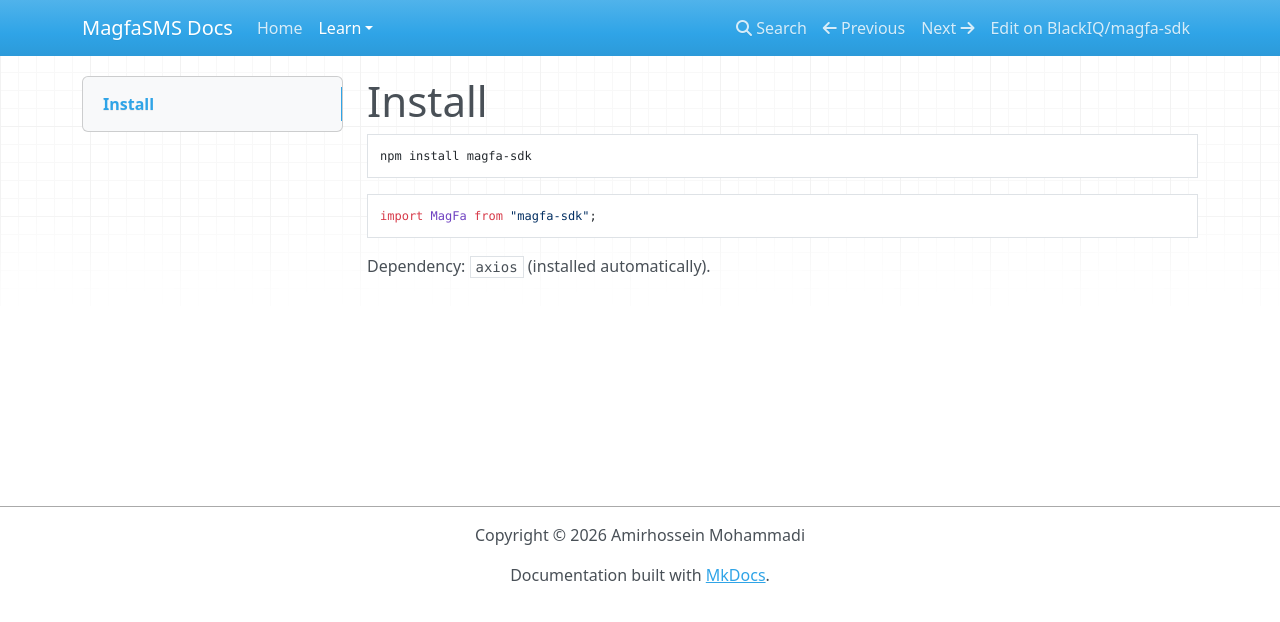
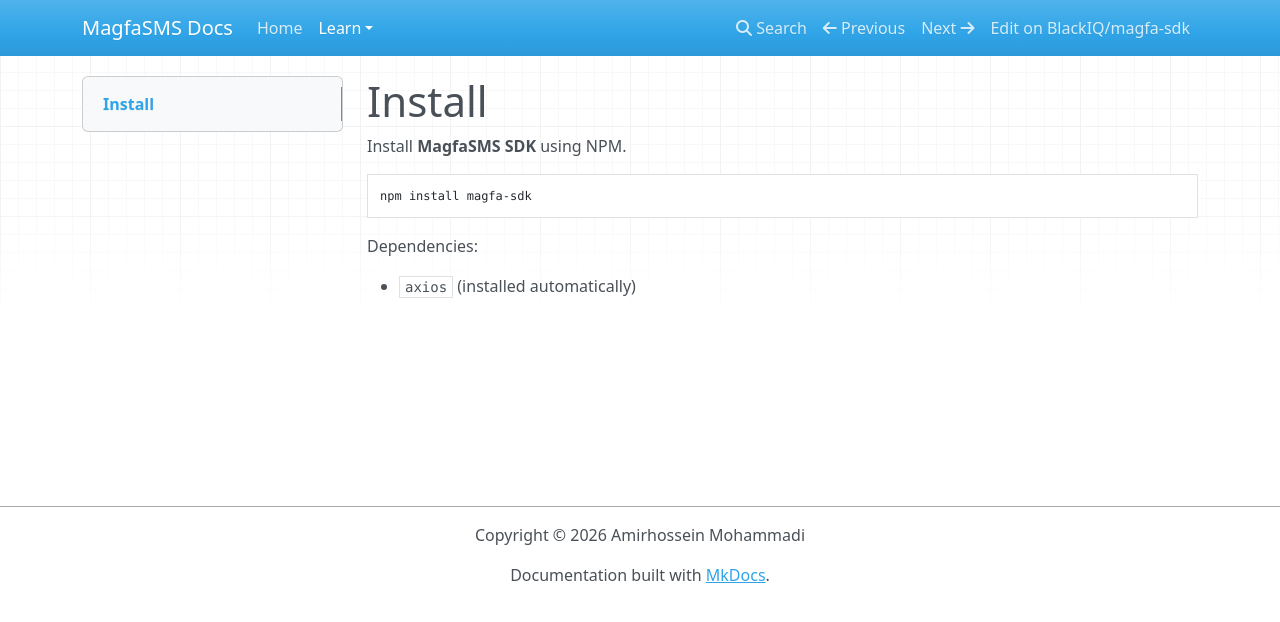
Before and after one commit to BlackIQ/magfa-sdk, an MkDocs documentation site: the page built from docs/learn/install.md, in a window 1280 px wide. Shown: the top 622 px of the page. Built offline with MkDocs 1.6.1, drawn with Linux system fonts in a browser that asks for light colours; nearby versions of some CDN libraries.

Commit message:
Evrything is ok

````diff
--- a/docs/learn/install.md
+++ b/docs/learn/install.md
@@ -1,11 +1,11 @@
 # Install
+
+Install **MagfaSMS SDK** using NPM.
 
 ```bash
 npm install magfa-sdk
 ```
 
-```javascript
-import MagFa from "magfa-sdk";
-```
+Dependencies:
 
-Dependency: `axios` (installed automatically).
+- `axios` (installed automatically)
````
